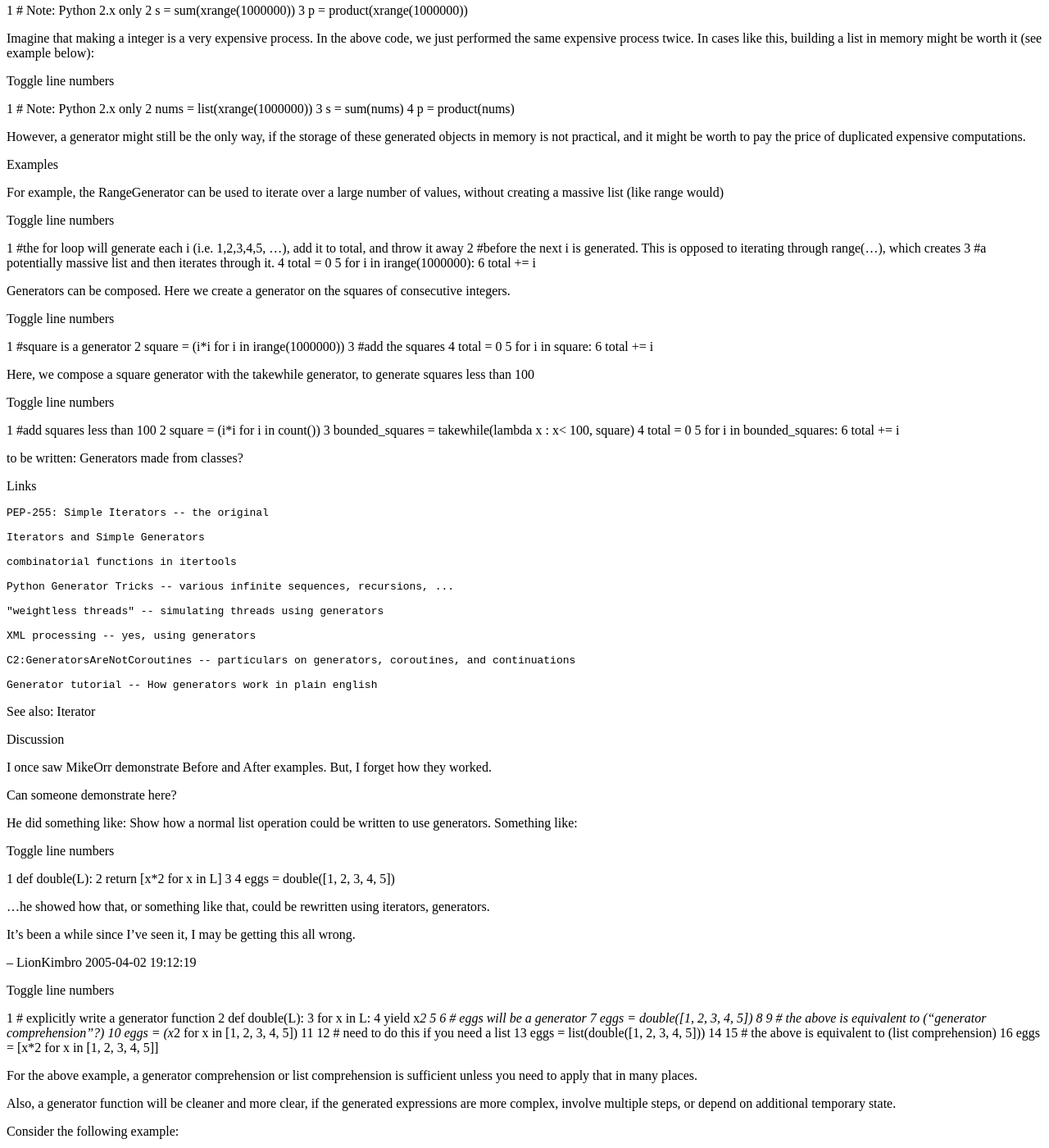
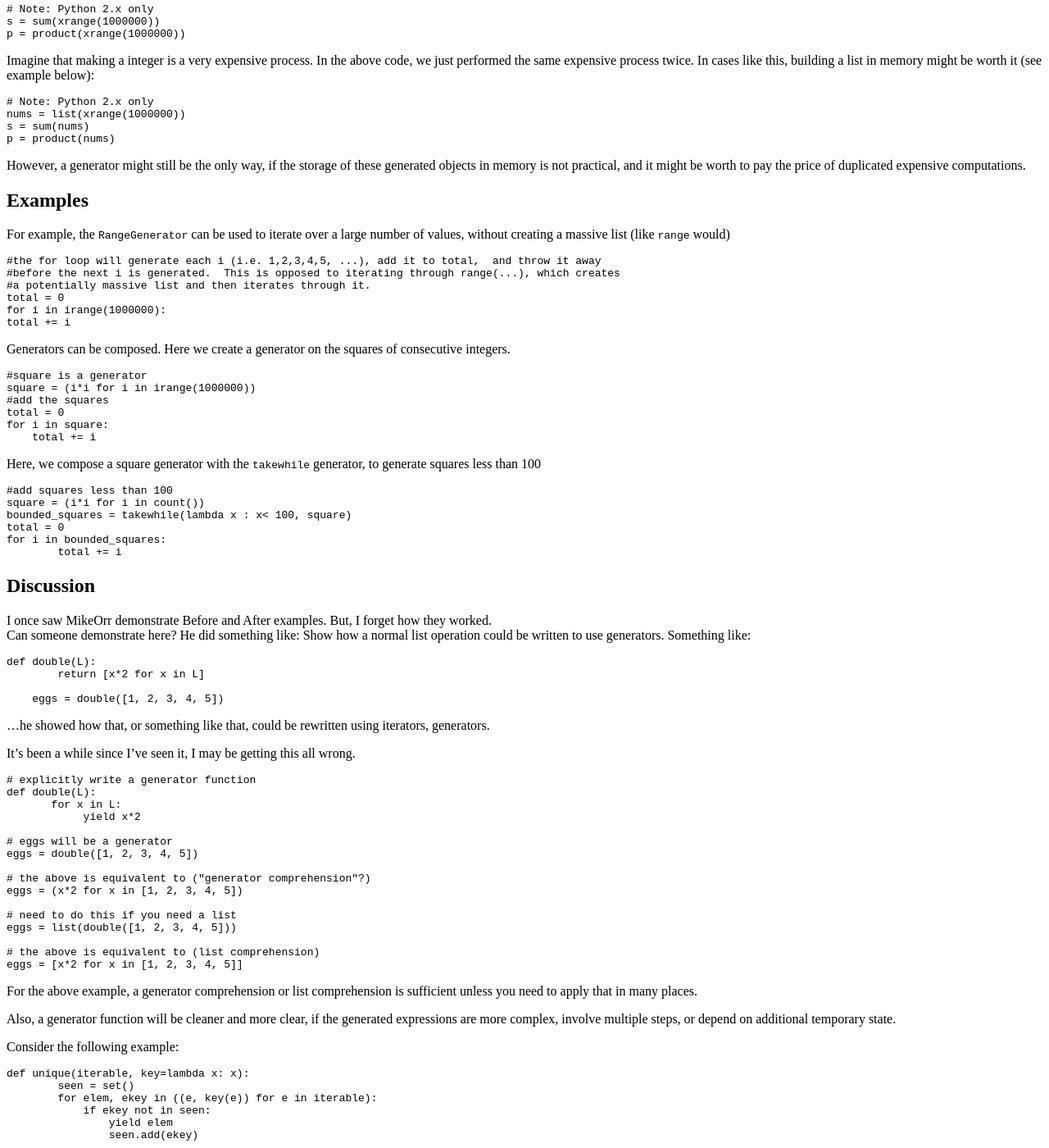
Before and after one commit to pythonjiaocheng/pythonjiaocheng.github.io, a Jekyll site: the page built from _posts/generator/2015-12-24-python-generators.md, in a window 1280 px wide and 1400 px high, scrolled down 2452 px. Shown: the whole window at 82% size. Built offline with Jekyll 4.4.1, drawn with Linux system fonts in a browser that asks for light colours; nearby versions of some CDN libraries; some of the changed text lies outside the part shown.

Commit message:
必须要填写才填写的

```diff
--- a/_posts/generator/2015-12-24-python-generators.md
+++ b/_posts/generator/2015-12-24-python-generators.md
@@ -138,117 +138,83 @@ Note: **a generator will provide performance benefits only if we do not intend t
 Consider the following example:
 
 
-   1 # Note: Python 2.x only
-   2 s = sum(xrange(1000000))
-   3 p = product(xrange(1000000))
+	# Note: Python 2.x only
+	s = sum(xrange(1000000))
+	p = product(xrange(1000000))
 
 Imagine that making a integer is a very expensive process. In the above code, we just performed the same expensive process twice. In cases like this, building a list in memory might be worth it (see example below):
 
-Toggle line numbers
 
-   1 # Note: Python 2.x only
-   2 nums = list(xrange(1000000))
-   3 s = sum(nums)
-   4 p = product(nums)
+	# Note: Python 2.x only
+	nums = list(xrange(1000000))
+	s = sum(nums)
+	p = product(nums)
 
 However, a generator might still be the only way, if the storage of these generated objects in memory is not practical, and it might be worth to pay the price of duplicated expensive computations.
 
-Examples
+##Examples
 
-For example, the RangeGenerator can be used to iterate over a large number of values, without creating a massive list (like range would)
+For example, the `RangeGenerator` can be used to iterate over a large number of values, without creating a massive list (like `range` would)
 
-Toggle line numbers
-
-   1 #the for loop will generate each i (i.e. 1,2,3,4,5, ...), add it to total,  and throw it away
-   2 #before the next i is generated.  This is opposed to iterating through range(...), which creates
-   3 #a potentially massive list and then iterates through it.
-   4 total = 0
-   5 for i in irange(1000000):
-   6    total += i
+	#the for loop will generate each i (i.e. 1,2,3,4,5, ...), add it to total,  and throw it away
+	#before the next i is generated.  This is opposed to iterating through range(...), which creates
+	#a potentially massive list and then iterates through it.
+	total = 0
+	for i in irange(1000000):
+	total += i
 
 Generators can be composed. Here we create a generator on the squares of consecutive integers.
 
-Toggle line numbers
 
-   1 #square is a generator
-   2 square = (i*i for i in irange(1000000))
-   3 #add the squares
-   4 total = 0
-   5 for i in square:
-   6    total += i
+	#square is a generator
+	square = (i*i for i in irange(1000000))
+	#add the squares
+	total = 0
+	for i in square:
+	    total += i
 
-Here, we compose a square generator with the takewhile generator, to generate squares less than 100
+Here, we compose a square generator with the `takewhile` generator, to generate squares less than 100
 
-Toggle line numbers
 
-   1 #add squares less than 100
-   2 square = (i*i for i in count())
-   3 bounded_squares = takewhile(lambda x : x< 100, square)
-   4 total = 0
-   5 for i in bounded_squares:
-   6    total += i
+	#add squares less than 100
+	square = (i*i for i in count())
+	bounded_squares = takewhile(lambda x : x< 100, square)
+	total = 0
+	for i in bounded_squares:
+   	total += i
 
-to be written: Generators made from classes?
-
-Links
-
-    PEP-255: Simple Iterators -- the original
-
-    Iterators and Simple Generators
-
-    combinatorial functions in itertools
-
-    Python Generator Tricks -- various infinite sequences, recursions, ...
-
-    "weightless threads" -- simulating threads using generators
-
-    XML processing -- yes, using generators
-
-    C2:GeneratorsAreNotCoroutines -- particulars on generators, coroutines, and continuations
-
-    Generator tutorial -- How generators work in plain english
-
-See also: Iterator
-
-Discussion
+##Discussion
 
 I once saw MikeOrr demonstrate Before and After examples. But, I forget how they worked.
-
 Can someone demonstrate here?
-
 He did something like: Show how a normal list operation could be written to use generators. Something like:
 
-Toggle line numbers
+	def double(L):
+            return [x*2 for x in L]
 
-   1 def double(L):
-   2     return [x*2 for x in L]
-   3
-   4 eggs = double([1, 2, 3, 4, 5])
+        eggs = double([1, 2, 3, 4, 5])
 
 ...he showed how that, or something like that, could be rewritten using iterators, generators.
 
 It's been a while since I've seen it, I may be getting this all wrong.
 
--- LionKimbro 2005-04-02 19:12:19
 
-Toggle line numbers
+	# explicitly write a generator function
+	def double(L):
+           for x in L:
+                yield x*2
 
-   1 # explicitly write a generator function
-   2 def double(L):
-   3     for x in L:
-   4         yield x*2
-   5
-   6 # eggs will be a generator
-   7 eggs = double([1, 2, 3, 4, 5])
-   8
-   9 # the above is equivalent to ("generator comprehension"?)
-  10 eggs = (x*2 for x in [1, 2, 3, 4, 5])
-  11
-  12 # need to do this if you need a list
-  13 eggs = list(double([1, 2, 3, 4, 5]))
-  14
-  15 # the above is equivalent to (list comprehension)
-  16 eggs = [x*2 for x in [1, 2, 3, 4, 5]]
+	# eggs will be a generator
+	eggs = double([1, 2, 3, 4, 5])
+
+	# the above is equivalent to ("generator comprehension"?)
+	eggs = (x*2 for x in [1, 2, 3, 4, 5])
+
+	# need to do this if you need a list
+	eggs = list(double([1, 2, 3, 4, 5]))
+
+	# the above is equivalent to (list comprehension)
+	eggs = [x*2 for x in [1, 2, 3, 4, 5]]
 
 For the above example, a generator comprehension or list comprehension is sufficient unless you need to apply that in many places.
 
@@ -256,21 +222,13 @@ Also, a generator function will be cleaner and more clear, if the generated expr
 
 Consider the following example:
 
-Toggle line numbers
+	def unique(iterable, key=lambda x: x):
+            seen = set()
+            for elem, ekey in ((e, key(e)) for e in iterable):
+                if ekey not in seen:
+                    yield elem
+                    seen.add(ekey)
 
-   1 def unique(iterable, key=lambda x: x):
-   2     seen = set()
-   3     for elem, ekey in ((e, key(e)) for e in iterable):
-   4         if ekey not in seen:
-   5             yield elem
-   6             seen.add(ekey)
-
-Here, the temporary keys collector, seen, is a temporary storage that will just be more clutter in the location where this generator will be used.
+Here, the temporary keys collector, `seen`, is a temporary storage that will just be more clutter in the location where this generator will be used.
 
 Even if we were to use this only once, it is worth writing a function (for the sake of clarity; remember that Python allows nested functions).
-
-Generators (last edited 2015-08-26 17:36:40 by pythonguru)
-
-    MoinMoin PoweredPython PoweredGPL licensedValid HTML 4.01
-
-Unable to edit the page? See the FrontPage for instructions.
```
Also changed, not shown: 1 other file.
